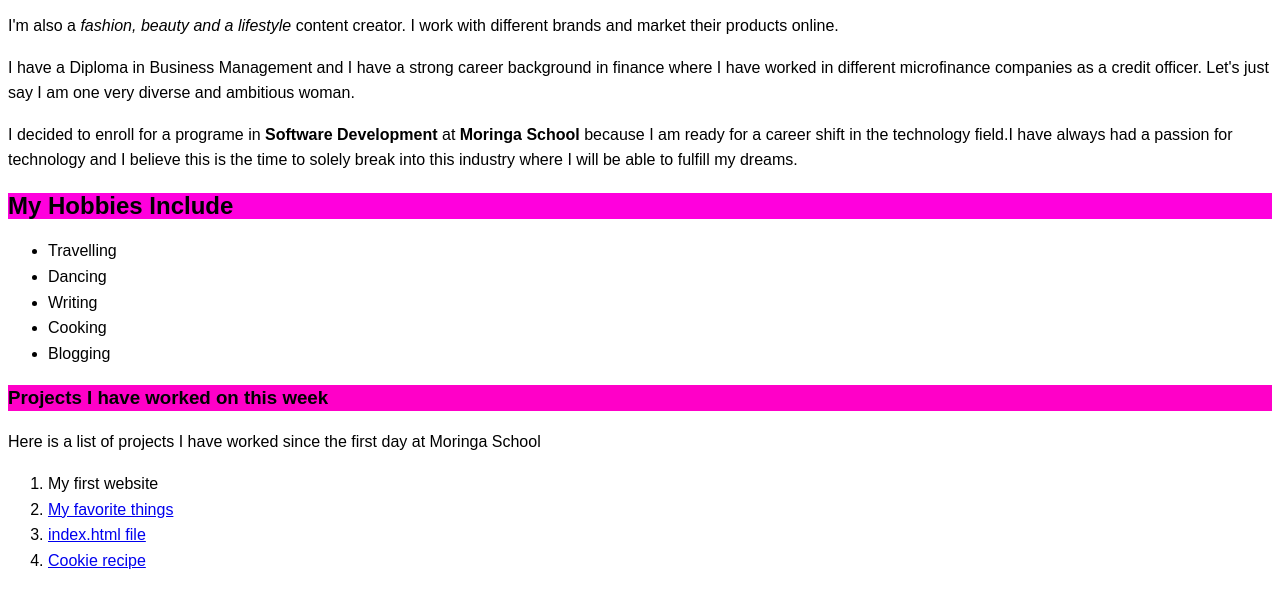
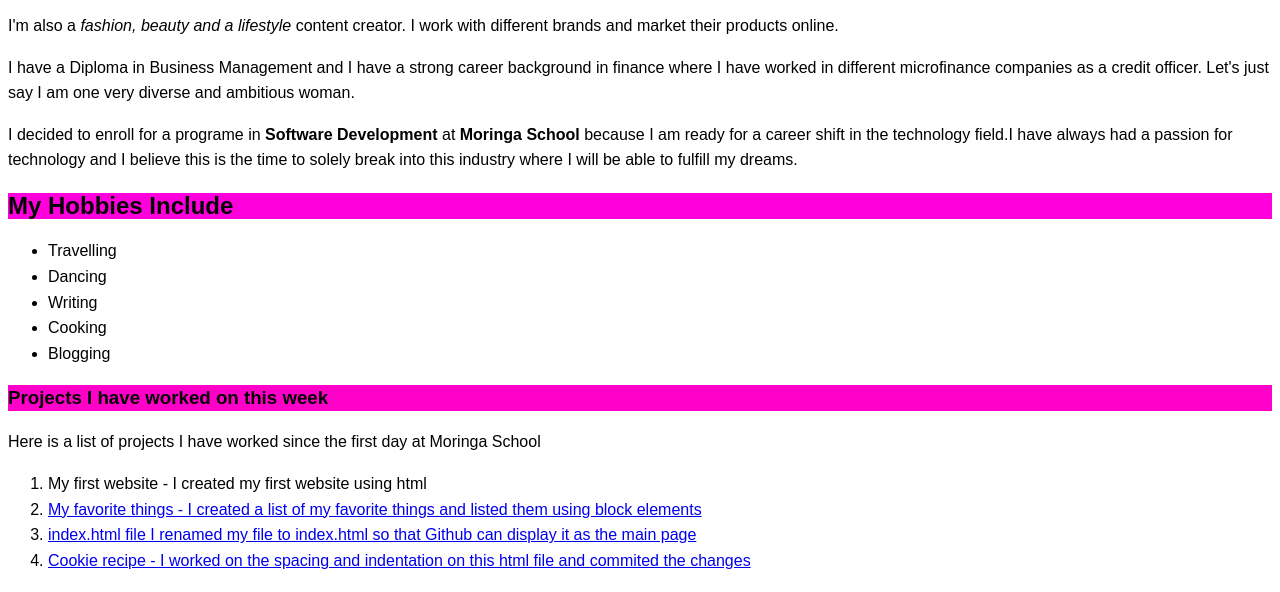
Before and after one commit to VonettaOrinda/IP, a plain HTML site: page index.html in a window 1280 px wide. Shown: the part 97-689 px from the top of the page. Drawn offline with Linux system fonts and the light colour scheme.

Commit message:
add changes on html file

```diff
--- a/index.html
+++ b/index.html
@@ -22,10 +22,10 @@
     <h3>Projects I have worked on this week</h3>
     <p> Here is a list of projects I have worked since the first day at Moringa School</p>
      <ol>
-       <li>My first website <a href="https://github.com/VonettaOrinda/my-first-website" - I created my first website using html</li>
-       <li>My favorite things <a href="https://github.com/VonettaOrinda/my-favorite-things" - I created a html file listing down my favorite things using the un ordered list command and ordered list command/li>
-       <li>index.html file <a href="https://github.com/VonettaOrinda/index.html" - I created a html file that I used to learn github pages and branching</li>
-       <li>Cookie recipe <a href="https://github.com/VonettaOrinda/cookie-recipe" - I used the html file to learn indentation and how to commit a file remotely</li>
+       <li>My first website - I created my first website using html <a href="https://github.com/VonettaOrinda/my-first-website" </li>
+       <li>My favorite things - I created a list of my favorite things and listed them using block elements <a href="https://github.com/VonettaOrinda/my-favorite-things"/li>
+       <li>index.html file I renamed my file to index.html so that Github can display it as the main page <a href="https://github.com/VonettaOrinda/index.html" </li>
+       <li>Cookie recipe - I worked on the spacing and indentation on this html file and commited the changes <a href="https://github.com/VonettaOrinda/cookie-recipe"</li>
     </ol>
 
      <h4> Vonetta Orinda Pictures </h4>
@@ -36,7 +36,8 @@
            <div class="glass">
              <img src="Images/von2.jpg" style="width: 100%;">
       </div>
-       <h5>Contact Me</h5>
+
+     <h5>Contact Me</h5>
        <p>Incase of any inquiries you can reach me on email <strong>von@vonetteorinda.com</strong>
 
 </body>
```
